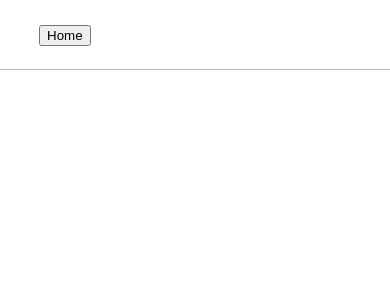
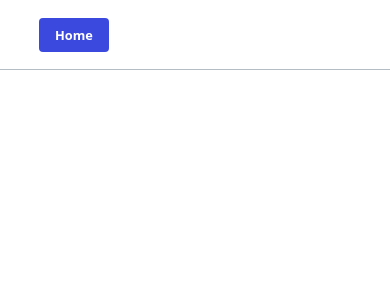
Before and after one commit to WilliamKelly00/discordfinder, a Next.js app: page / in a window 390 px wide. Shown: the top 300 px of the page. Built offline with nearby package versions, Linux system fonts and the light colour scheme.

Commit message:
added button styling

```diff
--- a/styles/globals.css
+++ b/styles/globals.css
@@ -58,5 +58,74 @@ a {
 
 .navbar li {
   border-radius: 50%;
+}
 
+/* Buttons */
+
+.btn, button {
+  background-color: var(--color-gray);
+  border: none;
+  color: var(--color-text);
+  padding: 1rem 2rem;
+  display: flex;
+  align-items: center;
+  text-align: center;
+  justify-content: center;
+  text-decoration: none;
+  font-family: 'Noto Sans', sans-serif;
+  font-weight: bold;
+  border-radius: 0.25rem;
+  cursor: pointer;
+  margin: 0.5rem 1rem 0.5rem 0;
 }
+
+@media only screen and (max-width: 768px) {
+  button {
+    padding: 0.5rem 1rem;
+    font-size: 0.8rem;
+  }
+}
+
+
+button:hover {
+  filter: brightness(90%);
+}
+
+button:disabled,
+button[disabled]{
+  filter: brightness(80%);
+  cursor: not-allowed;
+}
+
+button.btn-blue {
+  background-color: var(--color-blue);
+  color: white;
+}
+
+button.btn-red {
+  background-color: var(--color-red);
+  color: white;
+}
+
+button.btn-green {
+  background-color: var(--color-green);
+  color: white;
+}
+
+button.btn-google {
+  background-color: white;
+  color: var(--color-text);
+}
+
+.btn-google img {
+  width: 30px;
+  margin-right: 10px;
+}
+
+button.btn-logo {
+  background-color: var(--color-text);
+  color: white;
+  text-transform: uppercase;
+  font-size: 1.5rem;
+  padding: 0.5rem 1rem;
+}
```
